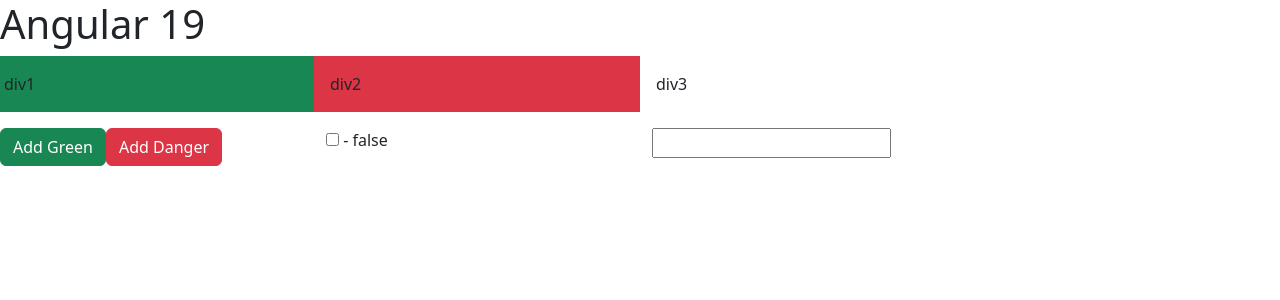
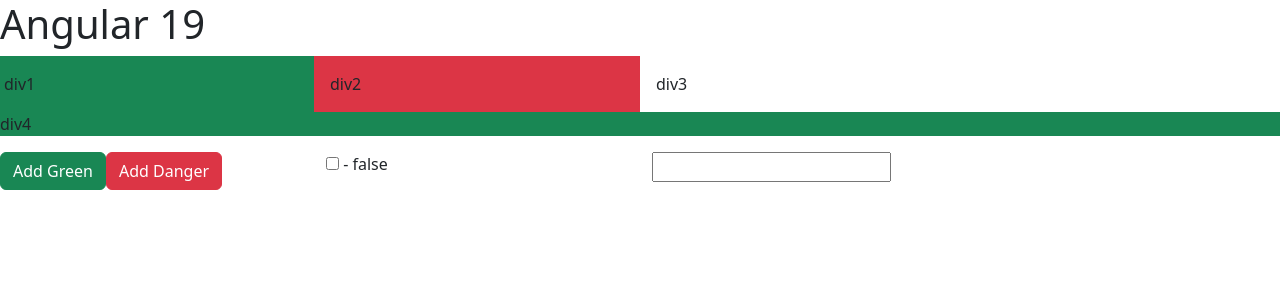
Before and after one commit to Tran-Anh-Quang/angular19Tutorial, an Angular app: page / in a window 1280 px wide. Shown: the top 300 px of the page. Built offline with nearby package versions, Linux system fonts and the light colour scheme.

Commit message:
part 4: ngClass sample

```diff
--- a/src/app/components/ng-class/ng-class.component.html
+++ b/src/app/components/ng-class/ng-class.component.html
@@ -7,6 +7,9 @@
     </div>
     <div class="col-3 p-3" [ngClass]="div3ClassName">
         div3
+    </div>
+    <div [class] = "divBgColor">
+        div4
     </div>
 </div>
 
```
